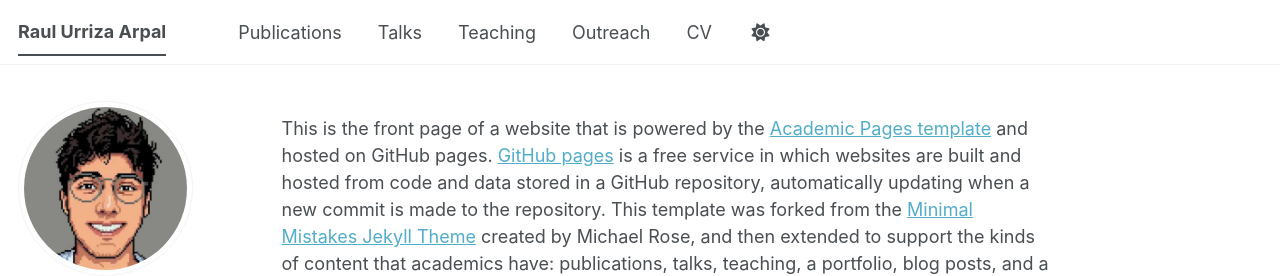
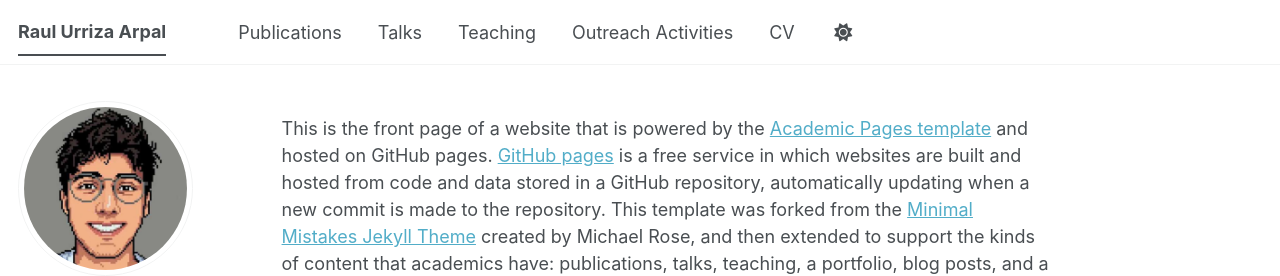
Before and after one commit to RaulUrriza/raulurriza.github.io, a Jekyll site: the page built from _pages/about.md, in a window 1280 px wide. Shown: the top 276 px of the page. Built offline with Jekyll 4.4.1, drawn with Linux system fonts in a browser that asks for light colours; some web fonts are replaced; a script bundle is joined from its source files by our own code; library files that are not in the unit come from our copies.

Commit message:
Update navigation.yml

```diff
--- a/_data/navigation.yml
+++ b/_data/navigation.yml
@@ -17,7 +17,7 @@ main:
   - title: "Teaching"
     url: /teaching/
 
-  - title: "Outreach"
+  - title: "Outreach Activities"
     url: /outreach/
 
   #- title: "Blog Posts"
```
